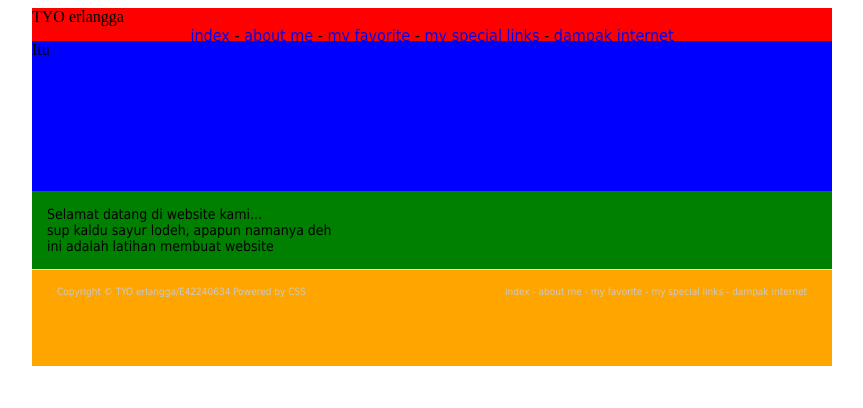
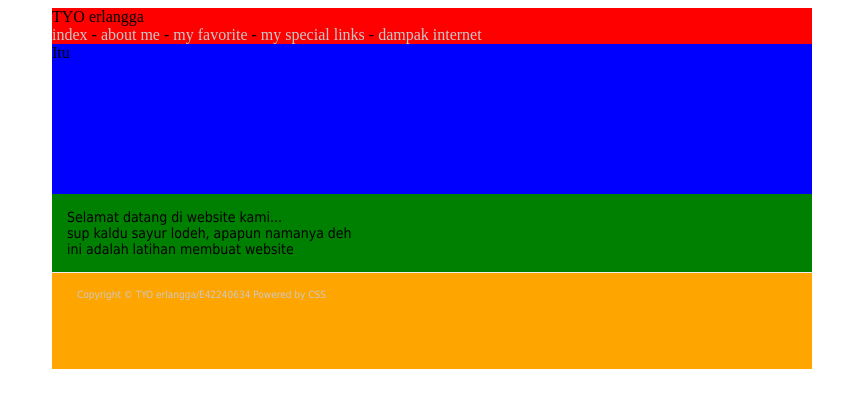
Before and after one commit to TyoErlangga/latihan_bisdig, a plain HTML site: page index4.html in a window 1280 px wide. Shown: the whole page, without its empty margins (208-1071 px from the left). Drawn offline with Linux system fonts and the light colour scheme.

Commit message:
latihan_bisdig

```diff
--- a/index4.html
+++ b/index4.html
@@ -26,11 +26,10 @@
 sup kaldu sayur lodeh, apapun namanya deh<br />
 ini adalah latihan membuat website</div>
 <div id="footer"><div id="altnav">
-<a href="index.html">index</a> -
-<a href="about.html">about me</a> -
-<a href="fav.html">my favorite</a> -
-<a href="links.html">my special links</a> -
-<a href="dampak.html">dampak internet</a>
+
 </div>
 Copyright &copy; TYO erlangga/E42240634 Powered by
 CSS</div>
+
+</body>
+</html>
--- a/style1.css
+++ b/style1.css
@@ -1,26 +1,43 @@
-#page-container { width: 800px; margin: auto; background: red;
+h1 {
+    color: red;
+    text-align: center;
+    font size: 8pt
   }
+
+  #page-container {
+      width: 760px;
+      margin: auto;
+      background: red;
+  }
+
   #header {
       background: blue;
       height: 150px;
   }
+
   #content {
       background: green;
   }
+
   #footer {
       background: orange;
       height: 66px;
   }
+  }
+
   #main-nav {
       height: 15px;
       text-align:center;
       font-family: Tahoma, Arial, Helvetica, Sans-serif;
   }
-Khusus untuk div main-nav yang mempunyai tag <a>
+
   #main-nav a{
       color: #c9c9c9;
       text-decoration: none;
   }
+
+  #main-nav a:hover{color: #db6d16;}
+
   #footer {
       height: 70px;
       font-family: Tahoma, Arial, Helvetica, Sans-serif;
@@ -30,18 +47,22 @@ border-top: 1px solid #efefef;
       padding: 13px 25px;
       line-height: 18px;
   }
+
   #footer a {
       color: #c9c9c9;
       text-decoration: none;
   }
+
   #footer a:hover {
       color: #db6d16;
   }
+
   #footer #altnav {
       width: 350px;
       float: right;
       text-align: right;
   }
+
   #content {
   font-family:Tahoma, arial, helvetica, sans-serif;
   font-size:14px;
```
Lines whose indentation alone changed are shown as unchanged.
